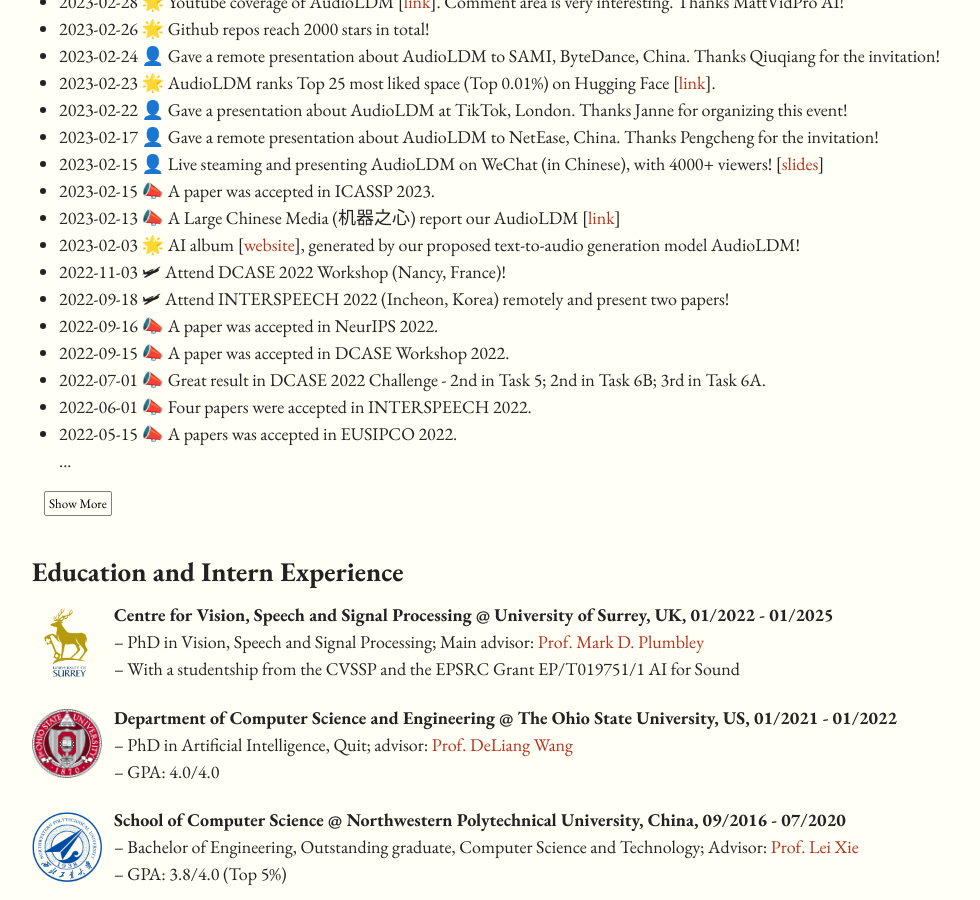
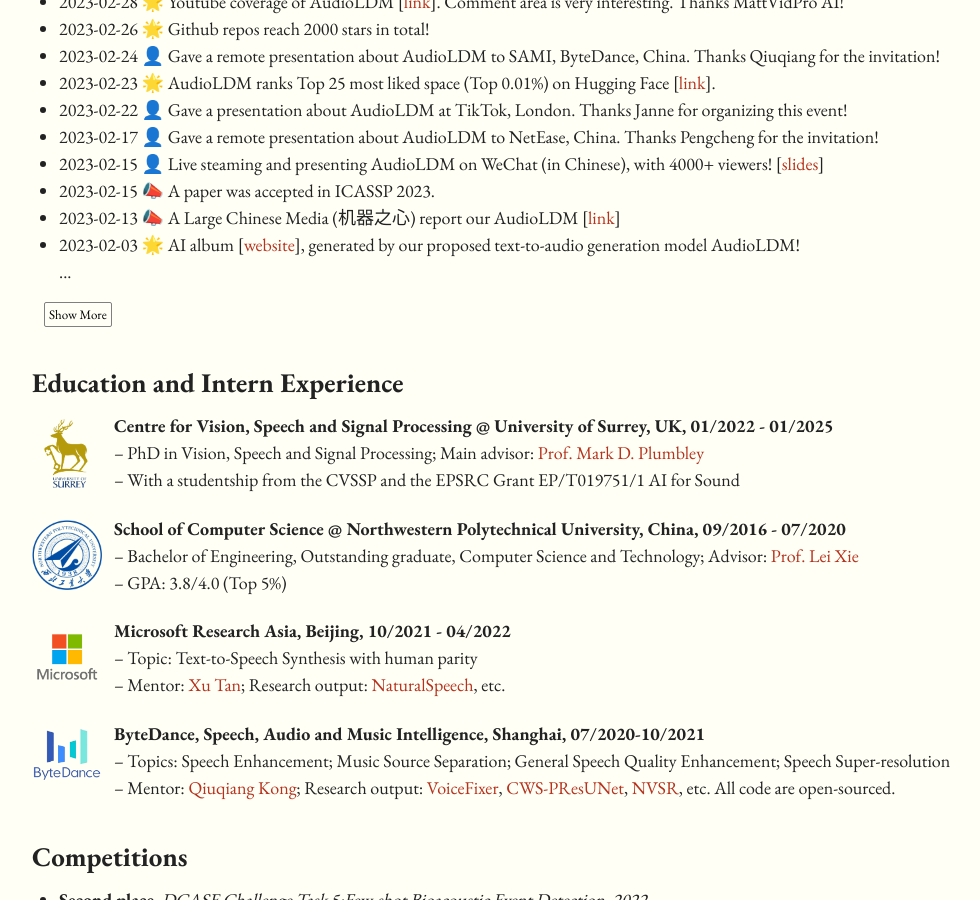
Before and after one commit to haoheliu/haoheliu.github.io, a Jekyll site: the page built from index.md, in a window 1280 px wide and 900 px high, scrolled down 1165 px. Shown: the whole window, without its empty margins (50-1030 px from the left). Built offline with Jekyll 4.4.1, drawn with Linux system fonts in a browser that asks for light colours; comment, search, counter and statistics services are not loaded; part of the change alters nothing that is shown; some of the changed text lies outside the part shown.

```diff
--- a/index.md
+++ b/index.md
@@ -13,10 +13,10 @@ education:
       image: "/images/surrey_logo.png"
       comment: "-- PhD in Vision, Speech and Signal Processing; Main advisor: [Prof. Mark D. Plumbley]<br/>
                 -- With a studentship from the CVSSP and the EPSRC Grant EP/T019751/1 AI for Sound"
-    - title: "Department of Computer Science and Engineering @ The Ohio State University, US, 01/2021 - 01/2022"
-      image: "images/Ohio_State_University_seal.svg.png"
-      comment: "-- PhD in Artificial Intelligence, Quit; advisor: [Prof. DeLiang Wang]<br/>
-                -- GPA: 4.0/4.0"
+    # - title: "Department of Computer Science and Engineering @ The Ohio State University, US, 01/2021 - 01/2022"
+    #   image: "images/Ohio_State_University_seal.svg.png"
+    #   comment: "-- PhD in Artificial Intelligence, Quit; advisor: [Prof. DeLiang Wang]<br/>
+    #             -- GPA: 4.0/4.0"
     - title: "School of Computer Science @ Northwestern Polytechnical University, China, 09/2016 - 07/2020"
       image: "/images/nwpu.png"
       comment: "-- Bachelor of Engineering, Outstanding graduate, Computer Science and Technology; Advisor: [Prof. Lei Xie]<br/>
@@ -136,6 +136,7 @@ news:
         note: A Large Chinese Media (机器之心) report our AudioLDM [<a href="https://mp.weixin.qq.com/s/UlkAVWYNrkMGNqtoDuMAGQ">link</a>]
       - time: 2023-02-03 &#127775;
         note: AI album [<a href="https://www.latent.store/albums ">website</a>], generated by our proposed text-to-audio generation model AudioLDM!
+    hidden:
       - time: 2022-11-03 	&#128745;
         note: Attend DCASE 2022 Workshop (Nancy, France)!
       - time: 2022-09-18 	&#128745;
@@ -151,7 +152,6 @@ news:
         note: Four papers were accepted in INTERSPEECH 2022.
       - time: 2022-05-15 &#128227;
         note: A papers was accepted in EUSIPCO 2022.
-    hidden:
       - time: 2021-11-12 &#128100;
         note: Presented our winner model CWS-PResUNet to the audience on 2021 ISMIR MDX workshop.
       - time: 2021-11-12 &#128100;
@@ -178,6 +178,14 @@ news:
         note: Accept a Ph.D. offer from the Ohio State University!
 
 pubs:
+    - title: "WavCaps: A ChatGPT-Assisted Weakly-Labelled Audio Captioning Dataset for Audio-Language Multimodal Research"
+      author:  "Xinhao Mei, Chutong Meng, **Haohe Liu**, Qiuqiang Kong, Tom Ko, Chengqi Zhao, Mark D. Plumbley, Yuexian Zou, Wenwu Wang"
+      journal: "arXiv preprintarXiv:2303.17395"
+      year:    "2023"
+      media:
+        - name: "Paper"
+          url:  https://arxiv.org/abs/2303.17395
+
     - title: "👤 Leveraging Pre-trained AudioLDM for Sound Generation: A Benchmark Study"
       author:  "Yi Yuan\\*, **Haohe Liu**\\*, Jinhua Liang, Xubo Liu, Mark D. Plumbley, Wenwu Wang"
       journal: "arXiv preprint arXiv: 2303.03857"
```
